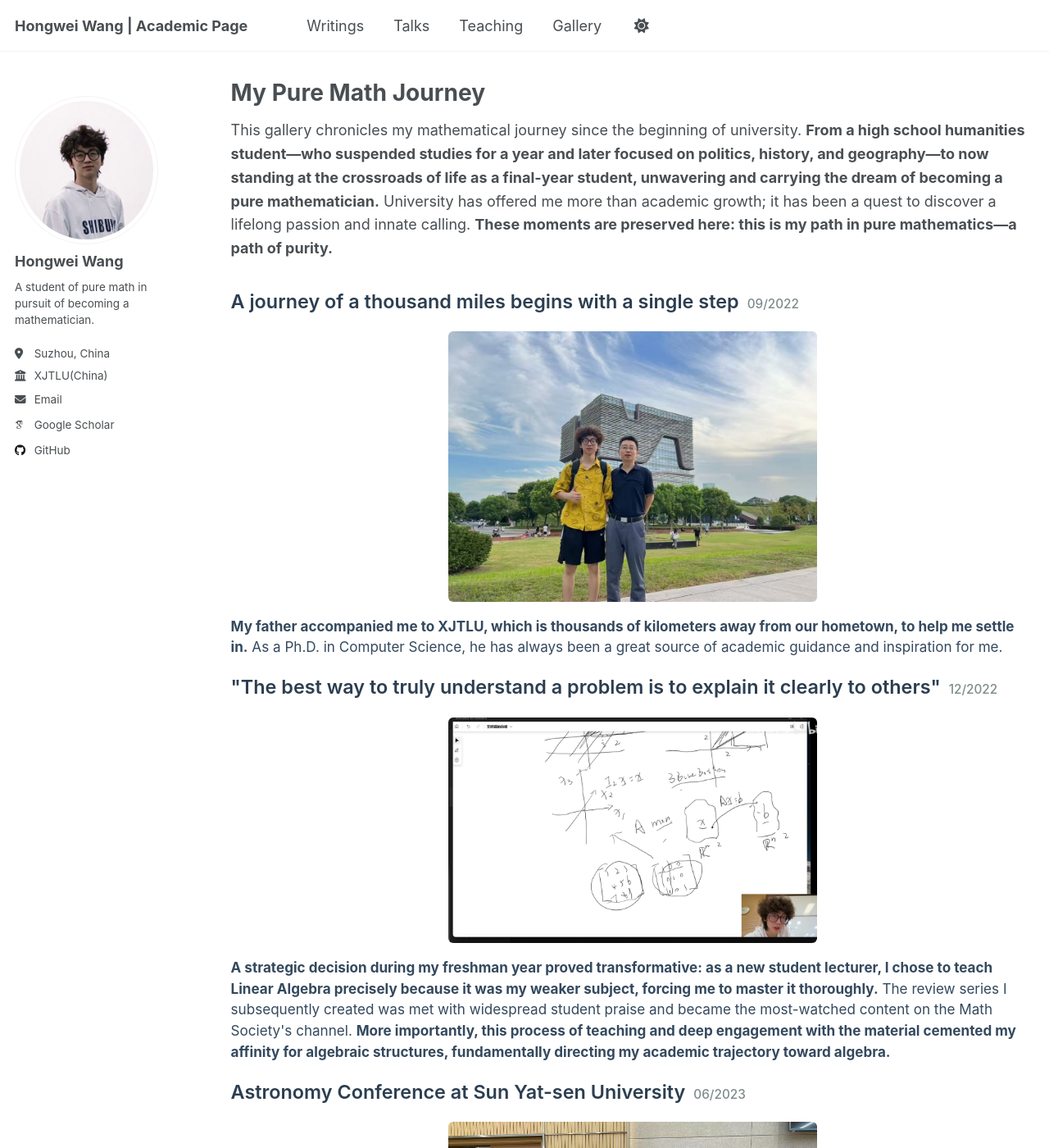
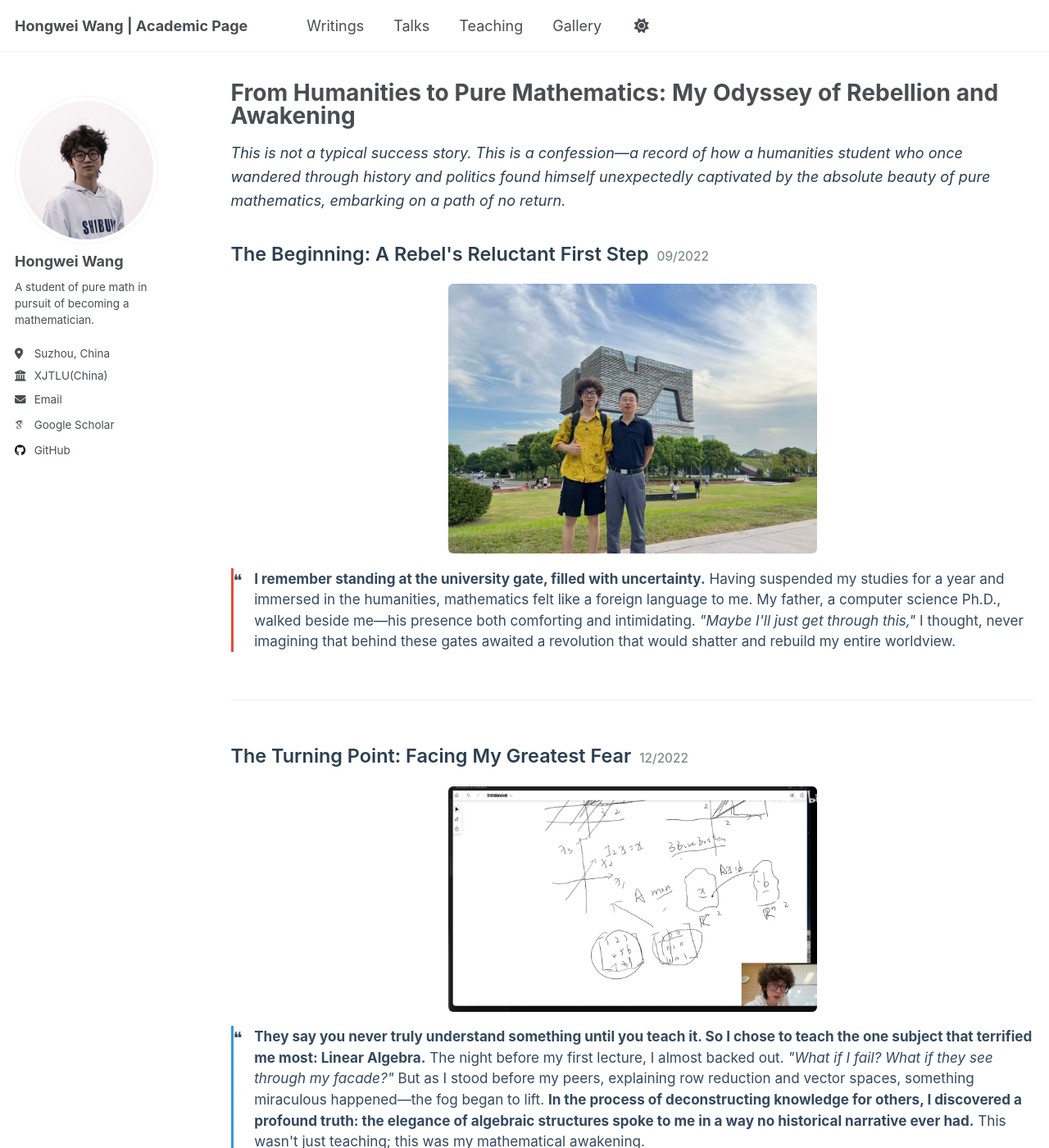
Before and after one commit to WangHongWei-AcademicPage/WangHongWei-AcademicPage.github.io, a Jekyll site: the page built from _pages/gallery.html, in a window 1280 px wide and 1400 px high. Shown: the whole window at 82% size. Built offline with Jekyll 4.4.1, drawn with Linux system fonts in a browser that asks for light colours; some web fonts are replaced; a script that is not in the unit is left out; some of the changed text lies outside the part shown.

Commit message:
Update gallery.html

```diff
--- a/_pages/gallery.html
+++ b/_pages/gallery.html
@@ -1,64 +1,93 @@
 ---
 layout: archive
-title: "My Pure Math Journey"
+title: "From Humanities to Pure Mathematics: My Odyssey of Rebellion and Awakening"
 permalink: /gallery/
 author_profile: true
 ---
 
-<p style="line-height: 1.6; margin-bottom: 2em;">This gallery chronicles my mathematical journey since the beginning of university. <strong>From a high school humanities student—who suspended studies for a year and later focused on politics, history, and geography—to now standing at the crossroads of life as a final-year student, unwavering and carrying the dream of becoming a pure mathematician.</strong> University has offered me more than academic growth; it has been a quest to discover a lifelong passion and innate calling. <strong>These moments are preserved here: this is my path in pure mathematics—a path of purity.</strong></p>
+<p style="line-height: 1.6; margin-bottom: 2em; font-style: italic; color: #2c3e50;">This is not a typical success story. This is a confession—a record of how a humanities student who once wandered through history and politics found himself unexpectedly captivated by the absolute beauty of pure mathematics, embarking on a path of no return.</p>
 
 <div class="gallery">
   <div class="gallery-item">
     <div style="display: flex; align-items: baseline; margin-bottom: 1.2em;">
-      <h3 style="margin: 0; color: #2c3e50; font-size: 1.3em; font-weight: 600;">A journey of a thousand miles begins with a single step</h3>
+      <h3 style="margin: 0; color: #2c3e50; font-size: 1.3em; font-weight: 600;">The Beginning: A Rebel's Reluctant First Step</h3>
       <p style="margin: 0 0 0 10px; color: #7f8c8d; font-size: 0.85em; font-weight: 500; white-space: nowrap;">09/2022</p>
     </div>
     <img src="../assets/start_1.png" alt="My father accompanying me to XJTLU" style="max-width: 450px; width: 90%; height: auto; display: block; margin: 0 auto; border-radius: 6px;">
-    <p style="margin-top: 1em; color: #34495e; font-size: 0.95em; line-height: 1.5;"><strong>My father accompanied me to XJTLU, which is thousands of kilometers away from our hometown, to help me settle in.</strong> As a Ph.D. in Computer Science, he has always been a great source of academic guidance and inspiration for me.</p>
+    <p style="margin-top: 1em; color: #34495e; font-size: 0.95em; line-height: 1.5; position: relative; padding-left: 1.5em; border-left: 3px solid #e74c3c;">
+      <span style="position: absolute; left: 0; top: 0; font-size: 1.2em;">❝</span>
+      <strong>I remember standing at the university gate, filled with uncertainty.</strong> Having suspended my studies for a year and immersed in the humanities, mathematics felt like a foreign language to me. My father, a computer science Ph.D., walked beside me—his presence both comforting and intimidating. <em>"Maybe I'll just get through this,"</em> I thought, never imagining that behind these gates awaited a revolution that would shatter and rebuild my entire worldview.
+    </p>
   </div>
 
   <div class="gallery-item">
     <div style="display: flex; align-items: baseline; margin-bottom: 1.2em;">
-      <h3 style="margin: 0; color: #2c3e50; font-size: 1.3em; font-weight: 600;">"The best way to truly understand a problem is to explain it clearly to others"</h3>
+      <h3 style="margin: 0; color: #2c3e50; font-size: 1.3em; font-weight: 600;">The Turning Point: Facing My Greatest Fear</h3>
       <p style="margin: 0 0 0 10px; color: #7f8c8d; font-size: 0.85em; font-weight: 500; white-space: nowrap;">12/2022</p>
     </div>
-    <img src="../assets/start_3.png" alt="My father accompanying me to XJTLU" style="max-width: 450px; width: 90%; height: auto; display: block; margin: 0 auto; border-radius: 6px;">
-    <p style="margin-top: 1em; color: #34495e; font-size: 0.95em; line-height: 1.5;"><strong>A strategic decision during my freshman year proved transformative: as a new student lecturer, I chose to teach Linear Algebra precisely because it was my weaker subject, forcing me to master it thoroughly.</strong> The review series I subsequently created was met with widespread student praise and became the most-watched content on the Math Society's channel. <strong>More importantly, this process of teaching and deep engagement with the material cemented my affinity for algebraic structures, fundamentally directing my academic trajectory toward algebra.</strong></p>
+    <img src="../assets/start_3.png" alt="Teaching Linear Algebra" style="max-width: 450px; width: 90%; height: auto; display: block; margin: 0 auto; border-radius: 6px;">
+    <p style="margin-top: 1em; color: #34495e; font-size: 0.95em; line-height: 1.5; position: relative; padding-left: 1.5em; border-left: 3px solid #3498db;">
+      <span style="position: absolute; left: 0; top: 0; font-size: 1.2em;">❝</span>
+      <strong>They say you never truly understand something until you teach it. So I chose to teach the one subject that terrified me most: Linear Algebra.</strong> The night before my first lecture, I almost backed out. <em>"What if I fail? What if they see through my facade?"</em> But as I stood before my peers, explaining row reduction and vector spaces, something miraculous happened—the fog began to lift. <strong>In the process of deconstructing knowledge for others, I discovered a profound truth: the elegance of algebraic structures spoke to me in a way no historical narrative ever had.</strong> This wasn't just teaching; this was my mathematical awakening.
+    </p>
   </div>
 
   <div class="gallery-item">
     <div style="display: flex; align-items: baseline; margin-bottom: 1.2em;">
-      <h3 style="margin: 0; color: #2c3e50; font-size: 1.3em; font-weight: 600;">Astronomy Conference at Sun Yat-sen University</h3>
+      <h3 style="margin: 0; color: #2c3e50; font-size: 1.3em; font-weight: 600;">The Crossroads: Physics or Mathematics?</h3>
       <p style="margin: 0 0 0 10px; color: #7f8c8d; font-size: 0.85em; font-weight: 500; white-space: nowrap;">06/2023</p>
     </div>
-    <img src="../assets/pang.png" alt="Attending astronomy conference with Professor Pang's team" style="max-width: 450px; width: 90%; height: auto; display: block; margin: 0 auto; border-radius: 6px;">
-    <p style="margin-top: 1em; color: #34495e; font-size: 0.95em; line-height: 1.5;"><strong>Under Professor Pang's mentorship, I acquired foundational Python programming skills during my freshman year.</strong> As a member of the research group, I received systematic research guidance and training, which laid the groundwork for my future path in research. <strong>It was also during this period that I profoundly realized the fundamental distinction between physics and mathematics.</strong></p>
+    <img src="../assets/pang.png" alt="Astronomy conference dilemma" style="max-width: 450px; width: 90%; height: auto; display: block; margin: 0 auto; border-radius: 6px;">
+    <p style="margin-top: 1em; color: #34495e; font-size: 0.95em; line-height: 1.5; position: relative; padding-left: 1.5em; border-left: 3px solid #9b59b6;">
+      <span style="position: absolute; left: 0; top: 0; font-size: 1.2em;">❝</span>
+      <strong>Standing at the astronomy conference, surrounded by brilliant physicists, I felt like an imposter.</strong> Professor Pang had given me everything—Python skills, research training, a path forward. Yet as I listened to talks about cosmic phenomena, my mind kept wandering back to the mathematical structures underlying them. <strong>The equations fascinated me more than their physical interpretations.</strong> That night, staring at the starry sky, I made the most difficult decision of my academic life: to abandon the security of applied research and pursue the treacherous path of pure mathematics. <em>I was choosing beauty over utility, abstraction over application.</em>
+    </p>
   </div>
 
   <div class="gallery-item">
     <div style="display: flex; align-items: baseline; margin-bottom: 1.2em;">
-      <h3 style="margin: 0; color: #2c3e50; font-size: 1.3em; font-weight: 600;">Mathematics is the structure of universe</h3>
+      <h3 style="margin: 0; color: #2c3e50; font-size: 1.3em; font-weight: 600;">The Revelation: Falling in Love with Abstraction</h3>
       <p style="margin: 0 0 0 10px; color: #7f8c8d; font-size: 0.85em; font-weight: 500; white-space: nowrap;">12/2023</p>
     </div>
-    <img src="../assets/Lec.png" alt="Attending astronomy conference with Professor Pang's team" style="max-width: 450px; width: 90%; height: auto; display: block; margin: 0 auto; border-radius: 6px;">
-    <p style="margin-top: 1em; color: #34495e; font-size: 0.95em; line-height: 1.5;"><strong>As I delved deeper into my undergraduate mathematics studies, I increasingly found that, compared to the rigorous mystique of analysis, I was more drawn to the elegance and structured nature of algebra.</strong> Gradually, I embarked on a path dedicated to pure mathematics with a focus on algebra. <strong>Serving as the student lecturer for algebra at my university, I continually refined my understanding through teaching.</strong> From Advanced Linear Algebra and Abstract Algebra to Commutative Algebra and Galois Theory, my direction in pure mathematics crystallized, and I came to a profound realization: <strong>my goal is to become a pure mathematician.</strong></p>
+    <img src="../assets/Lec.png" alt="Teaching algebra with passion" style="max-width: 450px; width: 90%; height: auto; display: block; margin: 0 auto; border-radius: 6px;">
+    <p style="margin-top: 1em; color: #34495e; font-size: 0.95em; line-height: 1.5; position: relative; padding-left: 1.5em; border-left: 3px solid #e67e22;">
+      <span style="position: absolute; left: 0; top: 0; font-size: 1.2em;">❝</span>
+      <strong>The moment I understood Galois theory, I felt like I had discovered a secret language of the universe.</strong> While my peers struggled with the abstraction, I found myself intoxicated by it. Teaching commutative algebra became not just a duty, but a joy. <strong>Each lecture felt like unveiling a masterpiece—group theory's symmetry, field extensions' elegance, the heartbreaking genius of Galois' short life.</strong> One evening, after explaining the unsolvability of the quintic, a student asked, <em>"But what's the practical use of this?"</em> I smiled and replied, <em>"Some beauty needs no justification."</em> In that moment, I knew: <strong>I was no longer studying mathematics; I had become a mathematician.</strong>
+    </p>
   </div>
 
   <div class="gallery-item">
     <div style="display: flex; align-items: baseline; margin-bottom: 1.2em;">
-      <h3 style="margin: 0; color: #2c3e50; font-size: 1.3em; font-weight: 600;">'Mathematics is an arduous and solitary journey.'</h3>
+      <h3 style="margin: 0; color: #2c3e50; font-size: 1.3em; font-weight: 600;">The Solitude: Zhang Yitang's Mirror</h3>
       <p style="margin: 0 0 0 10px; color: #7f8c8d; font-size: 0.85em; font-weight: 500; white-space: nowrap;">07/2024</p>
     </div>
-    <img src="../assets/zhang.png" alt="Attending astronomy conference with Professor Pang's team" style="max-width: 450px; width: 90%; height: auto; display: block; margin: 0 auto; border-radius: 6px;">
-    <p style="margin-top: 1em; color: #34495e; font-size: 0.95em; line-height: 1.5;"><strong>During my research on large-scale prime number visualization under Professor Pietro, I had the privilege of attending a lecture by Professor Yitang Zhang on his landmark work regarding the bounded gaps of prime numbers.</strong> He recounted his decades-long solitary pursuit—how he withdrew from the world, driven by an almost obsessive conviction and the purest intuition for mathematics, until he finally overcame this millennia-old challenge. <strong>His story served as a mirror, reflecting my own experience: those days and nights I spent plotting prime spirals and searching for their macroscopic patterns made me feel the same insignificance and solitude one faces before the vast universe of mathematics.</strong> At that moment, I came to a profound realization—<strong>from Professor Zhang's extraordinary solitary courage, to every mathematics student's lonely struggle with difficult problems deep into the night—mathematics has always been an arduous and solitary journey.</strong></p>
+    <img src="../assets/zhang.png" alt="Professor Zhang's inspiring lecture" style="max-width: 450px; width: 90%; height: auto; display: block; margin: 0 auto; border-radius: 6px;">
+    <p style="margin-top: 1em; color: #34495e; font-size: 0.95em; line-height: 1.5; position: relative; padding-left: 1.5em; border-left: 3px solid #c0392b;">
+      <span style="position: absolute; left: 0; top: 0; font-size: 1.2em;">❝</span>
+      <strong>Listening to Professor Zhang recount his decades of solitary pursuit, I saw my future—and it terrified me.</strong> As he described working in isolation, driven only by mathematical intuition, I remembered my own lonely nights plotting prime number spirals, searching for patterns that might not even exist. <strong>His story wasn't just inspirational; it was a warning.</strong> Mathematics demands everything—your time, your relationships, your very identity. Walking back to my dorm, the weight of this realization crushed me. <em>Was I prepared for such solitude? Did I possess that kind of courage?</em> The prime numbers on my screen seemed to mock my uncertainty.
+    </p>
   </div>
 
   <div class="gallery-item">
     <div style="display: flex; align-items: baseline; margin-bottom: 1.2em;">
-      <h3 style="margin: 0; color: #2c3e50; font-size: 1.3em; font-weight: 600;">A pure math seminar that I independently founded and organized</h3>
+      <h3 style="margin: 0; color: #2c3e50; font-size: 1.3em; font-weight: 600;">The Rebellion: Creating What Was Missing</h3>
       <p style="margin: 0 0 0 10px; color: #7f8c8d; font-size: 0.85em; font-weight: 500; white-space: nowrap;">01/2025</p>
     </div>
-    <img src="../assets/Galois.png" alt="Attending astronomy conference with Professor Pang's team" style="max-width: 450px; width: 90%; height: auto; display: block; margin: 0 auto; border-radius: 6px;">
-    <p style="margin-top: 1em; color: #34495e; font-size: 0.95em; line-height: 1.5;"><strong>In the winter of my junior year, I galvanized fellow students within the School of Mathematics and Physics who shared a passion for pure mathematics, creating a platform for us to share our knowledge.</strong> I single-handedly managed all speaker invitations and promotional efforts. <strong>My own role was to lecture on Galois theory, tracing its historical motivation to the unsolvability of the quintic by radicals.</strong> I was profoundly impressed by the sheer beauty of its symmetric structures and the undeniable genius of Galois himself. <strong>It was immensely rewarding to see the initiative receive widespread participation and strong support.</strong> Furthermore, the seminar successfully cultivated a cross-disciplinary learning environment, allowing participants to gain exposure to mathematical fields outside their own specialties.</p>
+    <img src="../assets/Galois.png" alt="Pure math seminar success" style="max-width: 450px; width: 90%; height: auto; display: block; margin: 0 auto; border-radius: 6px;">
+    <p style="margin-top: 1em; color: #34495e; font-size: 0.95em; line-height: 1.5; position: relative; padding-left: 1.5em; border-left: 3px solid #27ae60;">
+      <span style="position: absolute; left: 0; top: 0; font-size: 1.2em;">❝</span>
+      <strong>If the path didn't exist, I would build it myself.</strong> Frustrated by the lack of pure mathematics community, I decided to create one. Sending those first invitation emails felt more daunting than any exam. <em>"Who would come? Was I qualified to lead this?"</em> But as the room filled with curious faces, something shifted. <strong>Standing there, explaining Galois' genius to students from different backgrounds, I realized this was my answer to the solitude.</strong> We weren't just sharing knowledge; we were building a sanctuary for those who saw beauty in abstraction. Looking at the engaged audience, I understood: <strong>my journey was no longer about personal achievement, but about creating spaces where mathematical beauty could flourish.</strong>
+    </p>
   </div>
 </div>
+
+<style>
+.gallery-item {
+  margin-bottom: 3em;
+  padding-bottom: 2em;
+  border-bottom: 1px solid #ecf0f1;
+}
+.gallery-item:last-child {
+  border-bottom: none;
+}
+</style>
```
